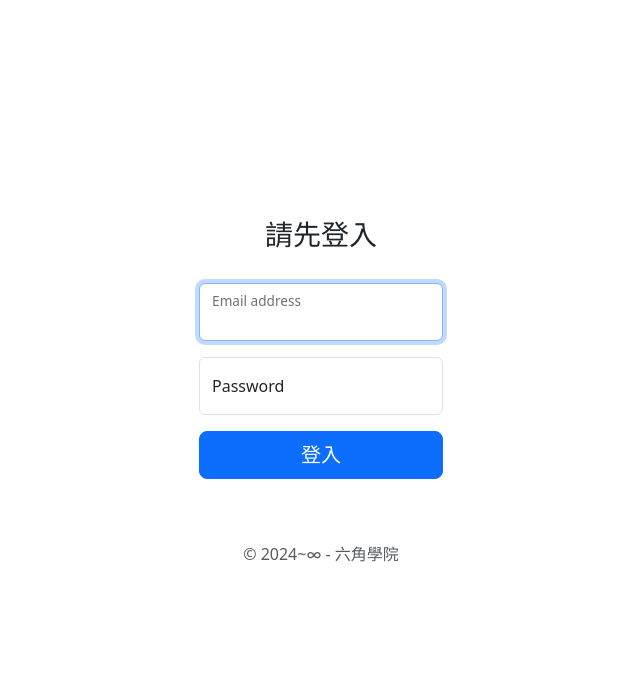
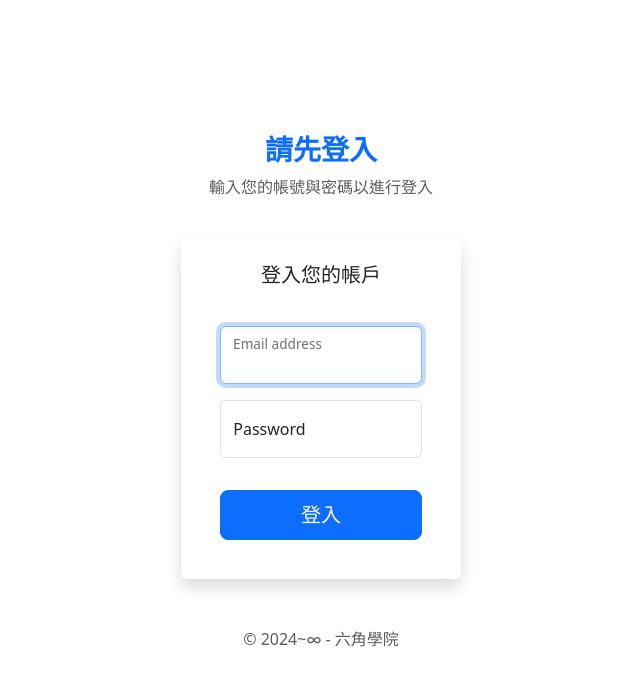
Before and after one commit to happyloa/Hex2024-React-Training-Week2, a React (Vite) app: page / in a window 1280 px wide. Shown: the top 686 px of the page, without its empty margins (319-959 px from the left). Built offline with nearby package versions, Linux system fonts and the light colour scheme.

Commit message:
修改樣式與加入註解

```diff
--- a/src/components/LoginContainer.jsx
+++ b/src/components/LoginContainer.jsx
@@ -8,16 +8,27 @@ export default function LoginContainer({
   return (
     <section className="container login">
       <div className="row justify-content-center">
-        <h1 className="h3 mb-3 font-weight-normal">請先登入</h1>
-        <div className="col-8">
-          <LoginForm
-            formData={formData}
-            handleInputChange={handleInputChange}
-            handleSubmit={handleSubmit}
-          />
+        {/* 登入標題 */}
+        <div className="col-12 text-center mb-4">
+          <h1 className="h3 fw-bold text-primary">請先登入</h1>
+          <p className="text-muted">輸入您的帳號與密碼以進行登入</p>
+        </div>
+        {/* 表單區域 */}
+        <div className="col-10 col-md-8 col-lg-6">
+          <div className="card shadow p-4 border-0">
+            <h2 className="h5 text-center mb-4">登入您的帳戶</h2>
+            <LoginForm
+              formData={formData}
+              handleInputChange={handleInputChange}
+              handleSubmit={handleSubmit}
+            />
+          </div>
         </div>
       </div>
-      <p className="mt-5 mb-3 text-muted">&copy; 2024~∞ - 六角學院</p>
+      {/* 版權資訊 */}
+      <p className="mt-5 mb-3 text-muted text-center">
+        &copy; 2024~∞ - 六角學院
+      </p>
     </section>
   );
 }
--- a/src/components/LoginForm.jsx
+++ b/src/components/LoginForm.jsx
@@ -5,6 +5,7 @@ export default function LoginForm({
 }) {
   return (
     <form id="form" className="form-signin" onSubmit={handleSubmit}>
+      {/* Email 輸入框 */}
       <div className="form-floating mb-3">
         <input
           type="email"
@@ -15,10 +16,12 @@ export default function LoginForm({
           onChange={handleInputChange}
           required
           autoFocus
+          style={{ height: "50px", width: "100%" }} // 增加高度與寬度
         />
         <label htmlFor="username">Email address</label>
       </div>
-      <div className="form-floating">
+      {/* 密碼輸入框 */}
+      <div className="form-floating mb-3">
         <input
           type="password"
           className="form-control"
@@ -27,10 +30,15 @@ export default function LoginForm({
           value={formData.password}
           onChange={handleInputChange}
           required
+          style={{ height: "50px", width: "100%" }} // 增加高度與寬度
         />
         <label htmlFor="password">Password</label>
       </div>
-      <button className="btn btn-lg btn-primary w-100 mt-3" type="submit">
+      {/* 提交按鈕 */}
+      <button
+        className="btn btn-lg btn-primary w-100 mt-3"
+        type="submit"
+        style={{ height: "50px" }}>
         登入
       </button>
     </form>
```
